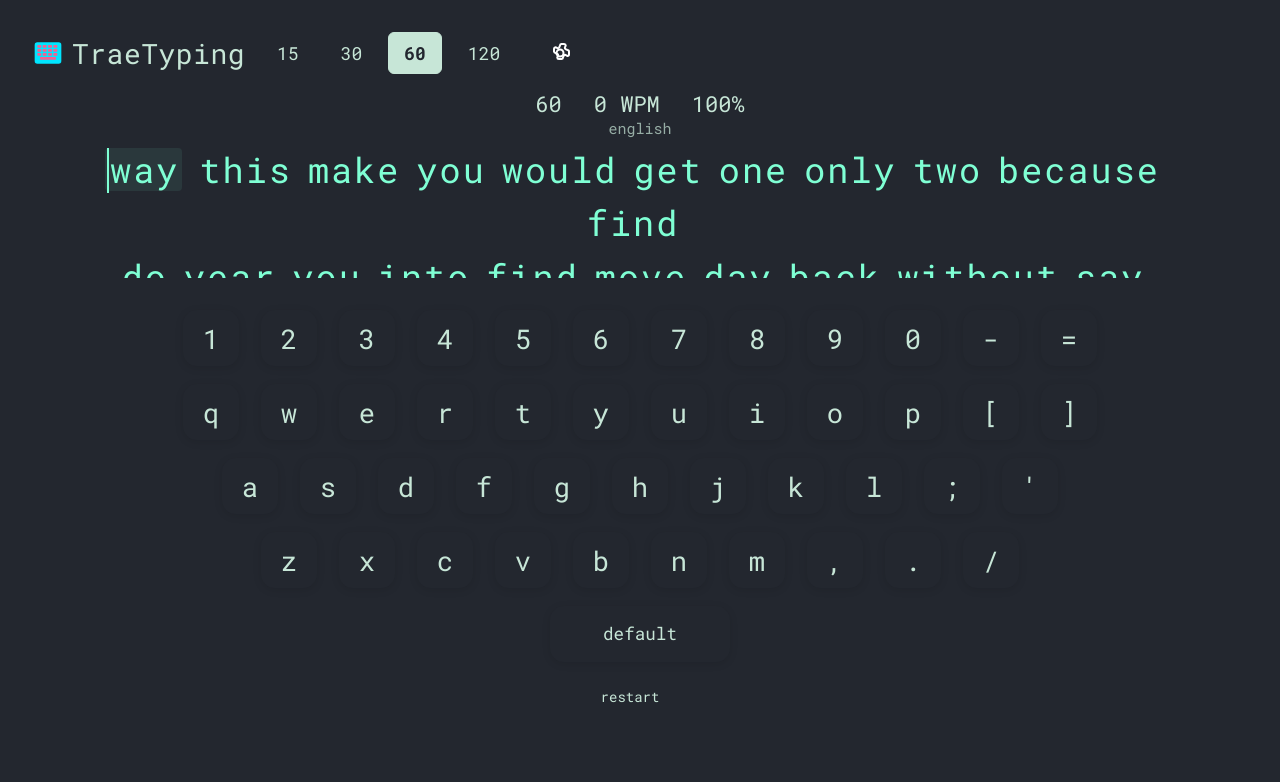
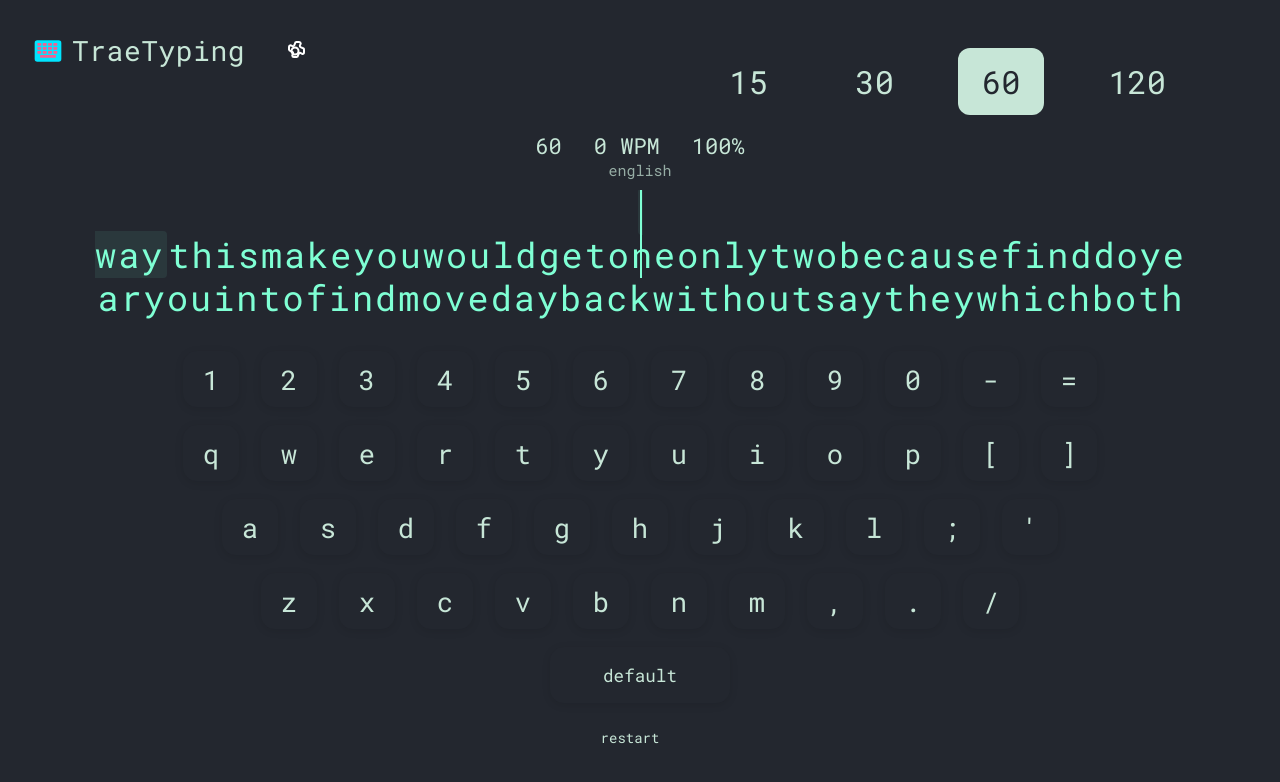
Before and after one commit to HASH1MX/TraeTyping, a website built with Vite: page index.html in a window 1280 px wide. Built offline with nearby package versions, Linux system fonts and the light colour scheme.

Commit message:
Refactor layout and styles for time buttons and display
- Moved time buttons to a new top-bar for improved layout.
- Updated button styles for better aesthetics and usability, including size and spacing adjustments.
- Removed line breaks in word display logic to allow natural browser wrapping.

```diff
--- a/index.html
+++ b/index.html
@@ -17,12 +17,6 @@
                 <h1>TraeTyping</h1>
             </div>
             <div class="settings">
-                <div class="time-buttons">
-                    <button id="time-15" class="time-btn">15</button>
-                    <button id="time-30" class="time-btn">30</button>
-                    <button id="time-60" class="time-btn active">60</button>
-                    <button id="time-120" class="time-btn">120</button>
-                </div>
                 <button id="settings-btn" class="settings-btn" title="Settings">
                     <svg width="24" height="24" viewBox="0 0 24 24" fill="none" xmlns="http://www.w3.org/2000/svg">
                         <path d="M12 15.5C13.933 15.5 15.5 13.933 15.5 12C15.5 10.067 13.933 8.5 12 8.5C10.067 8.5 8.5 10.067 8.5 12C8.5 13.933 10.067 15.5 12 15.5Z" stroke="#fff" stroke-width="2"/>
@@ -31,6 +25,14 @@
                 </button>
             </div>
         </header>
+        <div class="top-bar">
+            <div class="time-buttons">
+                <button id="time-15" class="time-btn">15</button>
+                <button id="time-30" class="time-btn">30</button>
+                <button id="time-60" class="time-btn active">60</button>
+                <button id="time-120" class="time-btn">120</button>
+            </div>
+        </div>
 
         <div class="stats">
             <div id="timer">60</div>
--- a/script.js
+++ b/script.js
@@ -167,10 +167,7 @@ function displayWords() {
             wordElement.appendChild(cursorElement);
         }
         textDisplay.appendChild(wordElement);
-        // Add a line break after every WORDS_PER_LINE words
-        if ((index - start + 1) % WORDS_PER_LINE === 0) {
-            textDisplay.appendChild(document.createElement('br'));
-        }
+        // No <br> after every N words; let browser wrap naturally
     }
 }
 
--- a/styles.css
+++ b/styles.css
@@ -88,26 +88,37 @@ button:hover {
     color: #fff;
 }
 
+.top-bar {
+    width: 100%;
+    max-width: 1100px;
+    display: flex;
+    justify-content: flex-end;
+    align-items: center;
+    margin: 0 auto 16px auto;
+    position: relative;
+    z-index: 2;
+}
+
 .time-buttons {
     display: flex;
-    gap: 10px;
+    gap: 40px;
 }
 
 .time-btn {
-    font-size: 18px;
-    padding: 8px 15px;
+    font-size: 2rem;
+    padding: 12px 24px;
     background: none;
     color: #c7e6d7;
-    border-radius: 6px;
-    border: 1px solid transparent;
-    transition: background 0.2s, color 0.2s, border 0.2s;
+    border-radius: 12px;
+    border: none;
+    transition: background 0.2s, color 0.2s;
+    font-family: 'Roboto Mono', monospace;
+    font-weight: 500;
 }
 
 .time-btn.active {
     background: #c7e6d7;
     color: #23272f;
-    border: 1px solid #c7e6d7;
-    font-weight: 600;
 }
 
 .stats {
@@ -132,7 +143,7 @@ button:hover {
 .text-display {
     font-size: 2.2rem;
     line-height: 2.7rem;
-    height: 8.1rem; /* 2.7rem * 3 lines */
+    height: 8.1rem;
     overflow: hidden;
     margin-bottom: 32px;
     min-height: 0;
@@ -153,9 +164,8 @@ button:hover {
 }
 
 .word {
-    display: inline-block;
-    margin-right: 16px;
-    margin-bottom: 10px;
+    display: inline;
+    margin: 0;
 }
 
 .current-word {
```
